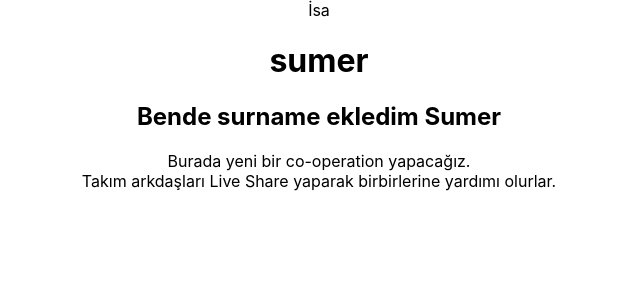
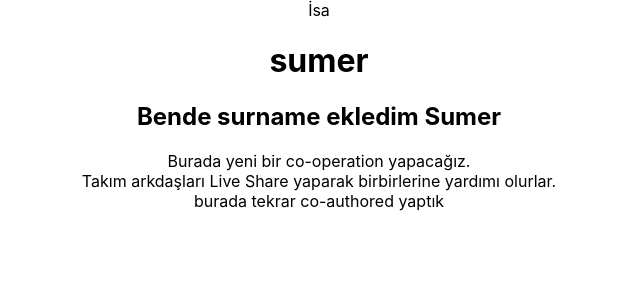
Before and after one commit to esrasumer/react-advice-generator, a React (Create React App) app: page / in a window 1280 px wide. Shown: the top 300 px of the page, without its empty margins (321-961 px from the left). Built offline with nearby package versions, Linux system fonts and the light colour scheme.

Commit message:
Co-authored-by: İsa Sümer <isasumer@users.noreply.github.com>

```diff
--- a/src/App.js
+++ b/src/App.js
@@ -10,6 +10,7 @@ function App() {
      <h2>Bende surname ekledim {surname}</h2>
      <div>Burada yeni bir co-operation yapacağız.</div>
      <div>Takım arkdaşları Live Share yaparak birbirlerine yardımı olurlar.</div>
+     <div>burada tekrar co-authored yaptık</div>
     </div>
   );
 }
```
